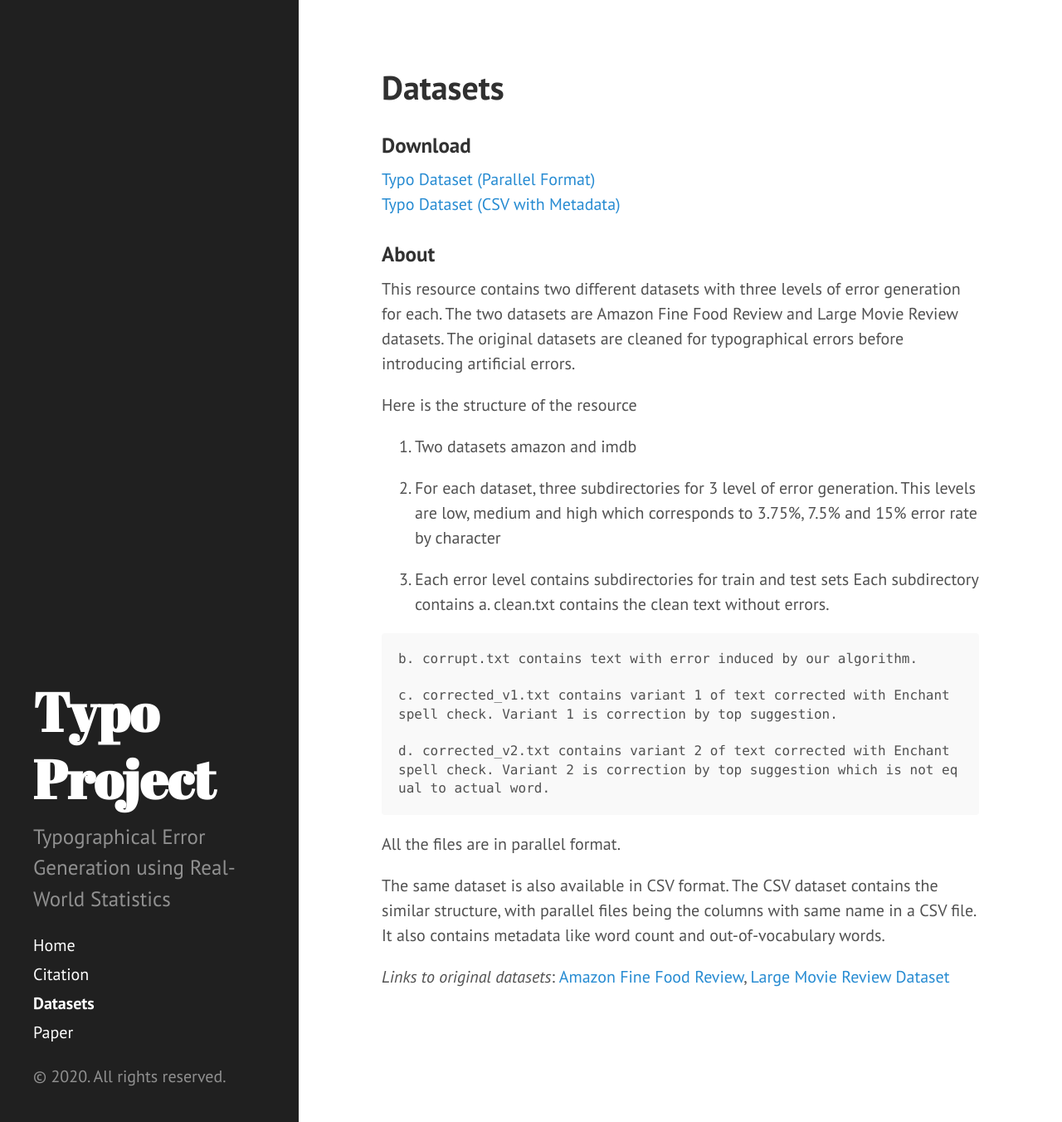
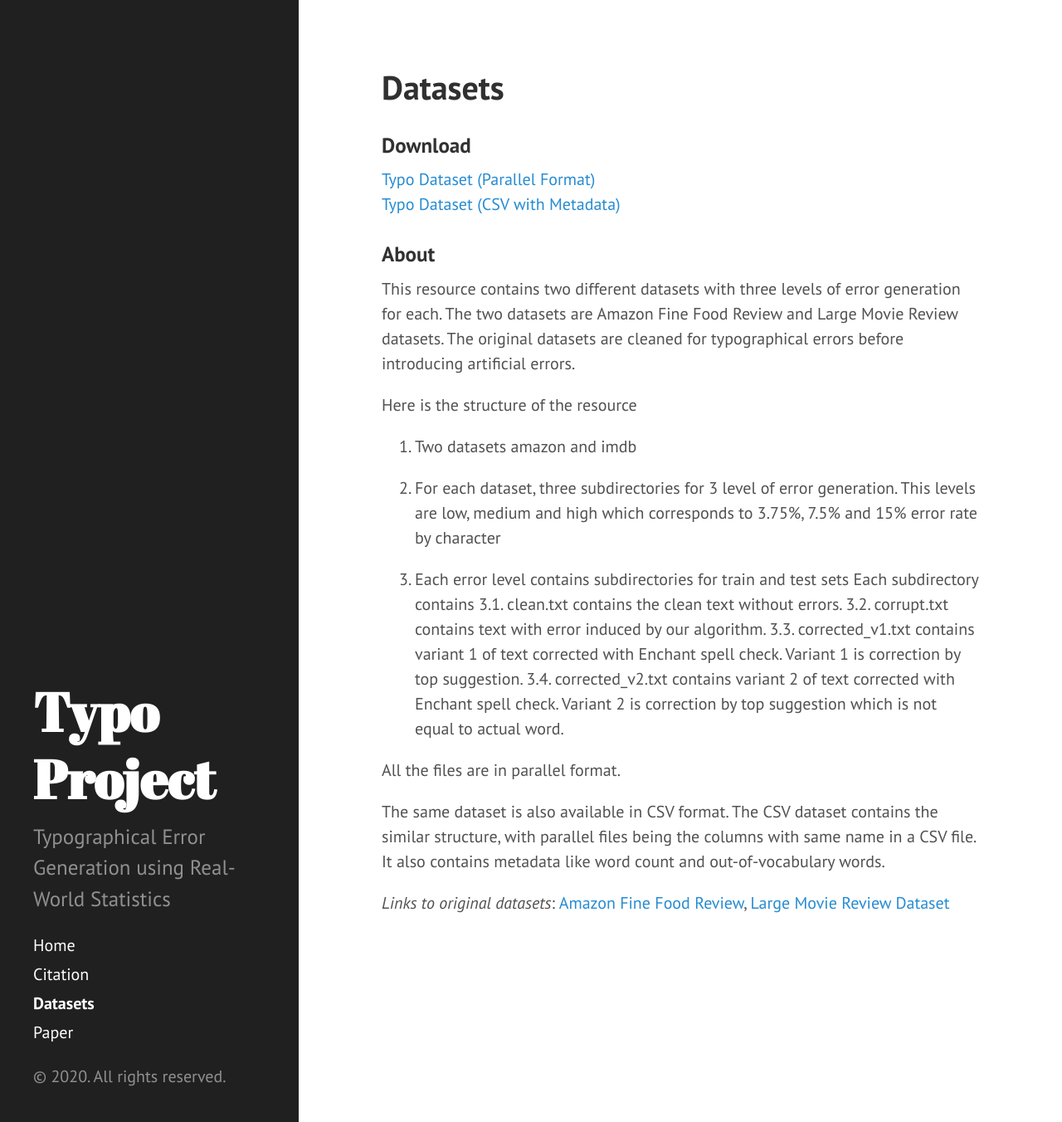
Before and after one commit to xitizzz/typo, a Jekyll site: the page built from dataset.md, in a window 1280 px wide and 1352 px high. Shown: the whole window at 83% size. Built offline with Jekyll 4.4.1, drawn with Linux system fonts in a browser that asks for light colours.

Commit message:
Update dataset.md

```diff
--- a/dataset.md
+++ b/dataset.md
@@ -19,13 +19,10 @@ Here is the structure of the resource
 
   3. Each error level contains subdirectories for train and test sets
   Each subdirectory contains
-    a. clean.txt contains the clean text without errors.
-
-    b. corrupt.txt contains text with error induced by our algorithm.
-
-    c. corrected_v1.txt contains variant 1 of text corrected with Enchant spell check. Variant 1 is correction by top suggestion.
-
-    d. corrected_v2.txt contains variant 2 of text corrected with Enchant spell check. Variant 2 is correction by top suggestion which is not equal to actual word.
+    3.1. clean.txt contains the clean text without errors.
+    3.2. corrupt.txt contains text with error induced by our algorithm.
+    3.3. corrected_v1.txt contains variant 1 of text corrected with Enchant spell check. Variant 1 is correction by top suggestion.
+    3.4. corrected_v2.txt contains variant 2 of text corrected with Enchant spell check. Variant 2 is correction by top suggestion which is not equal to actual word.
 
 
 All the files are in parallel format.
```
